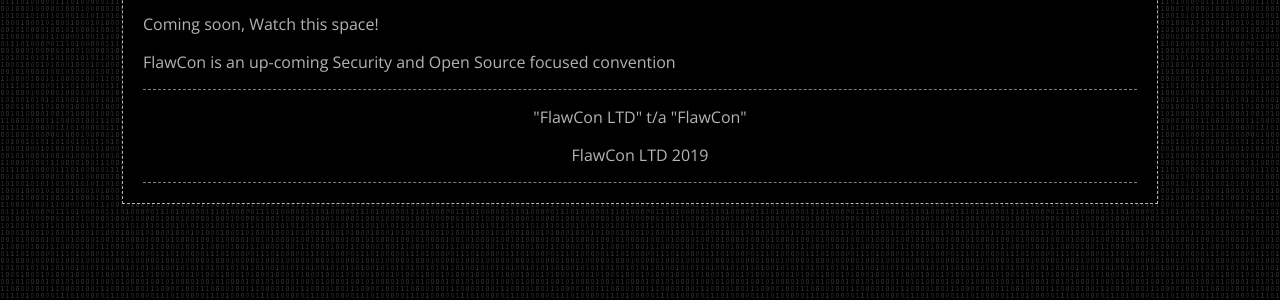
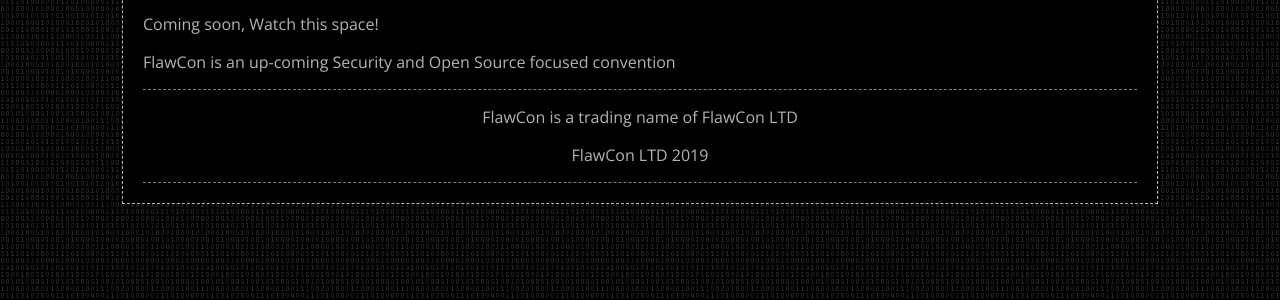
Before and after one commit to FlawCon/2019.flawcon.xyz, a Jekyll site: the page built from index.md, in a window 1280 px wide. Shown: the part 436-736 px from the top of the page. Built offline with Jekyll 4.4.1, drawn with Linux system fonts in a browser that asks for light colours.

Commit message:
fix footer

```diff
--- a/_includes/footer.html
+++ b/_includes/footer.html
@@ -3,7 +3,7 @@
     {% include disqus.html %}
   {% endif %}
   <div style="top: 50%; left: 50%;">
-    <p style="text-align: center;">"FlawCon LTD" t/a "FlawCon" </p>
+    <p style="text-align: center;">FlawCon is a trading name of FlawCon LTD</p>
     <p style="text-align: center;">FlawCon LTD 2019</p>
   </div>
 </footer>
```
